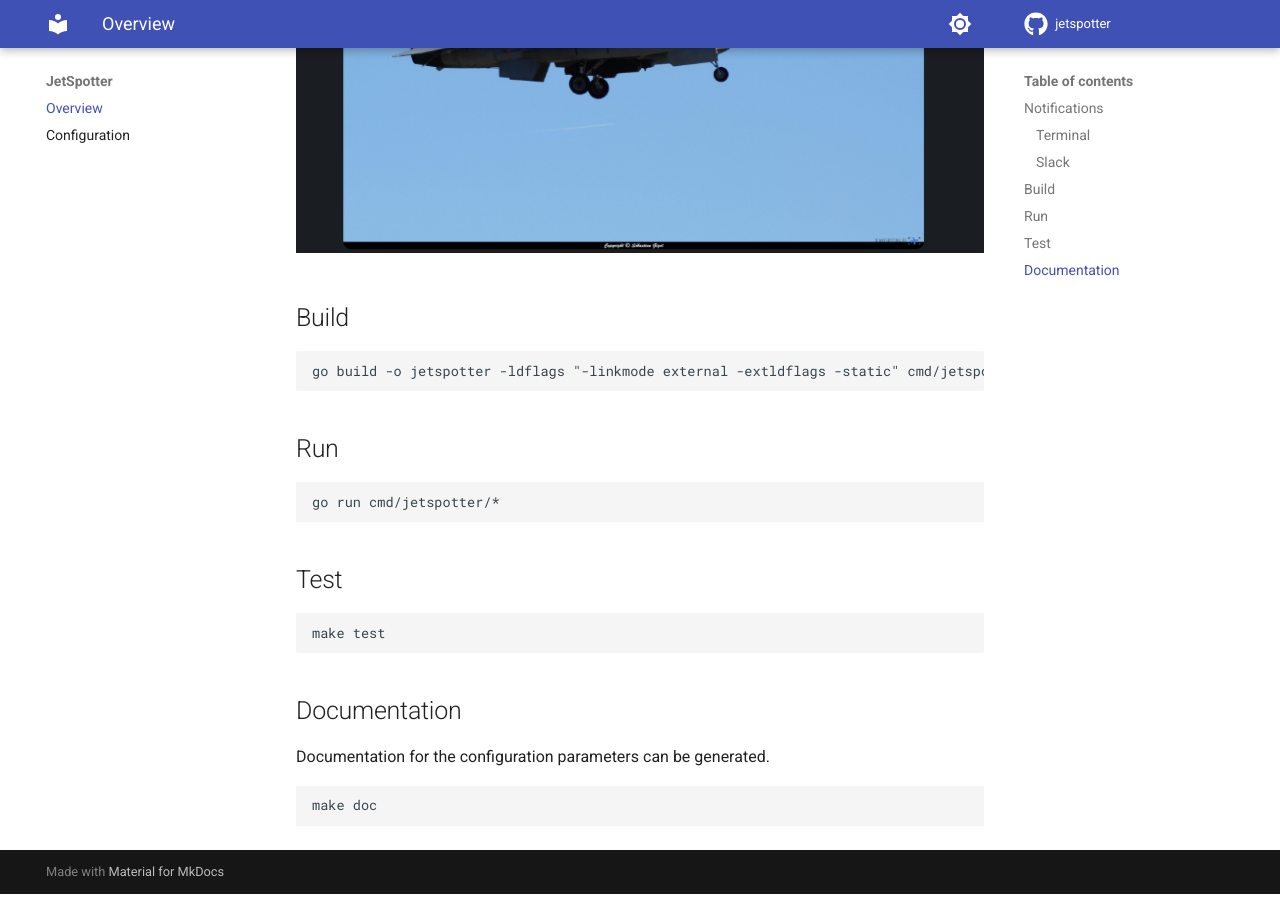
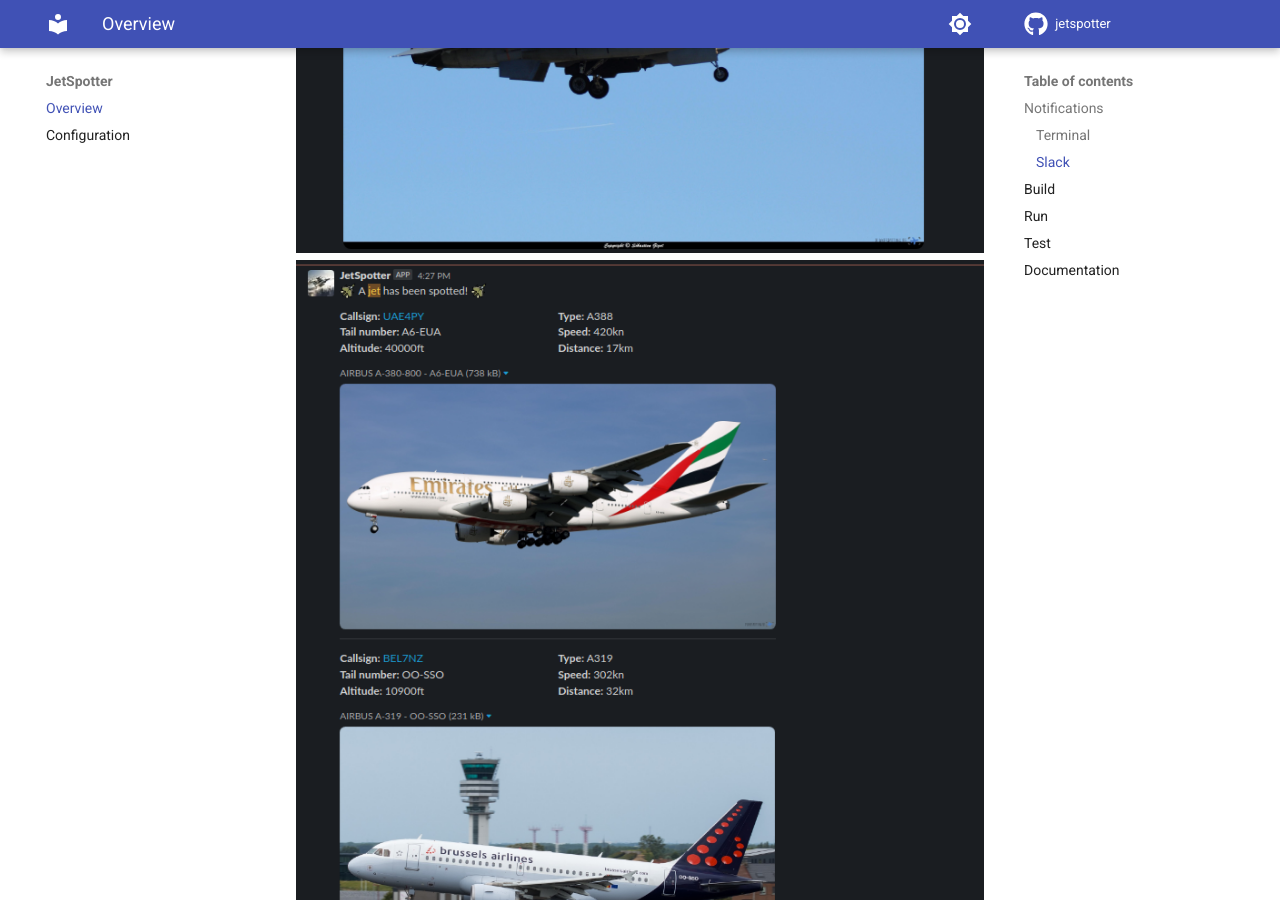
Before and after one commit to vvanouytsel/jetspotter, an MkDocs documentation site: the page built from docs/index.md, in a window 1280 px wide and 900 px high, scrolled down 1302 px. Built offline with MkDocs 1.6.1 and Material for MkDocs 9.7.7, drawn with Linux system fonts in a browser that asks for light colours; comment, search, counter and statistics services are not loaded.

Commit message:
docs: add image for slack

```diff
--- a/docs/index.md
+++ b/docs/index.md
@@ -15,6 +15,7 @@ Terminal output is always shown. Depending on the [configuration](configuration.
 ### Slack
 
 ![JetSpotter slack notfication ](images/jetspotter-slack.png)
+![JetSpotter slack notfication ](images/jetspotter-slack-2.png)
 
 ## Build
 
```
Also changed, not shown: docs/images/jetspotter-slack-2.png (added).
